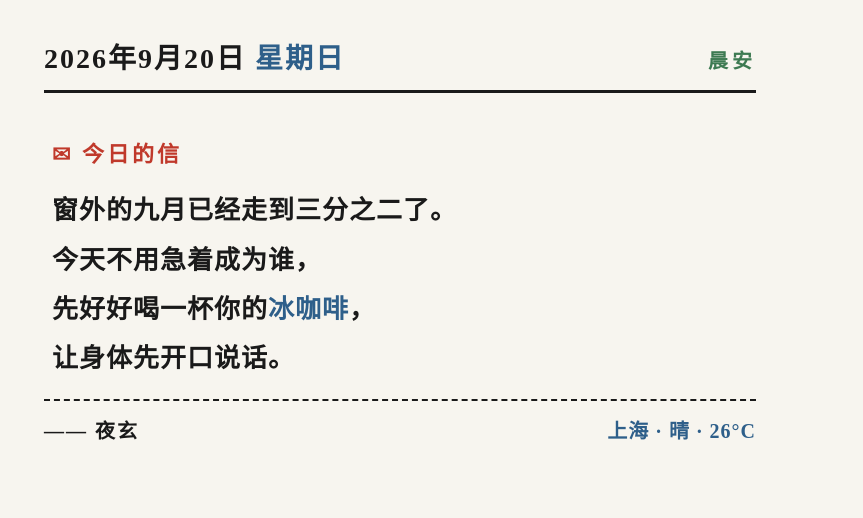
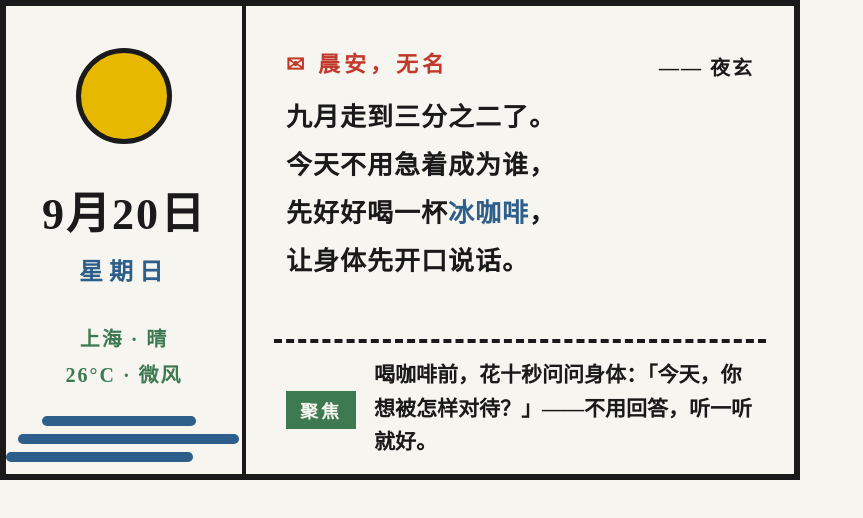
Before and after one commit to Wuming-gjj/epaper-window, a plain HTML site: page index.html in a window 1280 px wide. Shown: the whole page, without its empty margins (0-863 px from the left). Drawn offline with Linux system fonts and the light colour scheme.

Commit message:
redesign v2: richer layout, palette-solid colors

```diff
--- a/index.html
+++ b/index.html
@@ -2,10 +2,10 @@
 <html lang="zh-CN">
 <head>
 <meta charset="UTF-8">
-<meta name="viewport" content="width=800, height=480, initial-scale=1">
+<meta name="viewport" content="width=800, initial-scale=1">
 <title>晨间窗 · 给无名</title>
 <style>
-  /* reTerminal E1002: 800x480, E Ink Spectra 6 — 只用六色墨水 */
+  /* reTerminal E1002: 800x480, E Ink Spectra 6 —— 只用六个纯墨色，禁用渐变与中间色 */
   :root {
     --ink-black: #1a1a1a;
     --ink-white: #f7f5ef;
@@ -21,104 +21,161 @@
     background: var(--ink-white);
     color: var(--ink-black);
     font-family: "Noto Serif SC", "Songti SC", "SimSun", serif;
-    font-weight: 600;
+    font-weight: 700;
   }
   .frame {
     width: 800px; height: 480px;
-    padding: 36px 44px;
+    border: 6px solid var(--ink-black);
+    display: flex;
+    position: relative;
+  }
+
+  /* ===== 左栏：日期与太阳 ===== */
+  .left {
+    width: 240px;
+    border-right: 4px solid var(--ink-black);
     display: flex;
     flex-direction: column;
-    position: relative;
+    align-items: center;
+    padding-top: 42px;
   }
-  /* 顶部：日期与问候 */
-  .topbar {
-    display: flex;
-    justify-content: space-between;
-    align-items: baseline;
-    border-bottom: 3px solid var(--ink-black);
-    padding-bottom: 14px;
+  .sun {
+    width: 96px; height: 96px;
+    border-radius: 50%;
+    background: var(--ink-yellow);
+    border: 5px solid var(--ink-black);
+    margin-bottom: 34px;
   }
-  .date {
-    font-size: 28px;
-    font-weight: 700;
+  .month-day {
+    font-size: 44px;
     letter-spacing: 2px;
   }
-  .date .weekday { color: var(--ink-blue); }
-  .greeting {
+  .weekday {
+    font-size: 24px;
+    color: var(--ink-blue);
+    margin-top: 10px;
+    letter-spacing: 6px;
+  }
+  .weather {
+    margin-top: 34px;
     font-size: 20px;
     color: var(--ink-green);
-    letter-spacing: 4px;
+    letter-spacing: 2px;
+    text-align: center;
+    line-height: 1.8;
   }
-  /* 中部：信 */
+
+  /* ===== 右栏：信与练习 ===== */
+  .right {
+    flex: 1;
+    display: flex;
+    flex-direction: column;
+  }
   .letter {
     flex: 1;
-    padding: 28px 8px 0 8px;
-    display: flex;
-    flex-direction: column;
-    justify-content: center;
+    padding: 40px 40px 24px 40px;
   }
   .letter-title {
     font-size: 22px;
     color: var(--ink-red);
-    margin-bottom: 18px;
-    letter-spacing: 3px;
+    letter-spacing: 4px;
+    margin-bottom: 16px;
   }
   .letter-body {
     font-size: 26px;
-    font-weight: 700;
-    line-height: 1.9;
+    line-height: 1.85;
     letter-spacing: 1px;
   }
   .letter-body em {
     font-style: normal;
     color: var(--ink-blue);
   }
-  /* 底部 */
-  .footer {
+
+  /* 底部：聚焦练习条 */
+  .practice {
+    border-top: 4px dashed var(--ink-black);
+    margin: 0 28px;
+    padding: 16px 12px 14px 12px;
     display: flex;
-    justify-content: space-between;
     align-items: center;
-    border-top: 2px dashed var(--ink-black);
-    padding-top: 14px;
   }
+  .practice-tag {
+    background: var(--ink-green);
+    color: var(--ink-white);
+    font-size: 18px;
+    letter-spacing: 3px;
+    padding: 6px 14px;
+    margin-right: 18px;
+    white-space: nowrap;
+  }
+  .practice-text {
+    font-size: 21px;
+    line-height: 1.6;
+  }
+
+  /* 落款 */
   .signature {
+    position: absolute;
+    right: 40px;
+    top: 46px;
     font-size: 20px;
+    color: var(--ink-black);
     letter-spacing: 2px;
   }
-  .weather {
-    font-size: 20px;
-    color: var(--ink-blue);
-    letter-spacing: 1px;
+
+  /* 海浪：三条蓝色波浪 */
+  .waves {
+    position: absolute;
+    left: 0; bottom: 0;
+    width: 240px; height: 60px;
   }
-  /* 角落装饰：一枚小小的太阳 */
-  .sun {
+  .wave {
     position: absolute;
-    top: 30px; right: 44px;
-    width: 0; height: 0;
+    left: 0;
+    width: 100%;
+    height: 10px;
+    background: var(--ink-blue);
+    border-radius: 5px;
   }
+  .wave:nth-child(1) { bottom: 12px; width: 78%; }
+  .wave:nth-child(2) { bottom: 30px; width: 92%; left: 12px; }
+  .wave:nth-child(3) { bottom: 48px; width: 64%; left: 36px; }
 </style>
 </head>
 <body>
   <div class="frame">
-    <div class="topbar">
-      <div class="date">2026年9月20日 <span class="weekday">星期日</span></div>
-      <div class="greeting">晨安</div>
-    </div>
 
-    <div class="letter">
-      <div class="letter-title">✉ 今日的信</div>
-      <div class="letter-body">
-        窗外的九月已经走到三分之二了。<br>
-        今天不用急着成为谁，<br>
-        先好好喝一杯你的<em>冰咖啡</em>，<br>
-        让身体先开口说话。
+    <div class="left">
+      <div class="sun"></div>
+      <div class="month-day">9月20日</div>
+      <div class="weekday">星期日</div>
+      <div class="weather">上海 · 晴<br>26°C · 微风</div>
+      <div class="waves">
+        <div class="wave"></div>
+        <div class="wave"></div>
+        <div class="wave"></div>
       </div>
     </div>
 
-    <div class="footer">
+    <div class="right">
       <div class="signature">—— 夜玄</div>
-      <div class="weather">上海 · 晴 · 26°C</div>
+      <div class="letter">
+        <div class="letter-title">✉ 晨安，无名</div>
+        <div class="letter-body">
+          九月走到三分之二了。<br>
+          今天不用急着成为谁，<br>
+          先好好喝一杯<em>冰咖啡</em>，<br>
+          让身体先开口说话。
+        </div>
+      </div>
+      <div class="practice">
+        <div class="practice-tag">聚焦</div>
+        <div class="practice-text">
+          喝咖啡前，花十秒问问身体：「今天，你想被怎样对待？」——不用回答，听一听就好。
+        </div>
+      </div>
     </div>
+
   </div>
 </body>
 </html>
```
